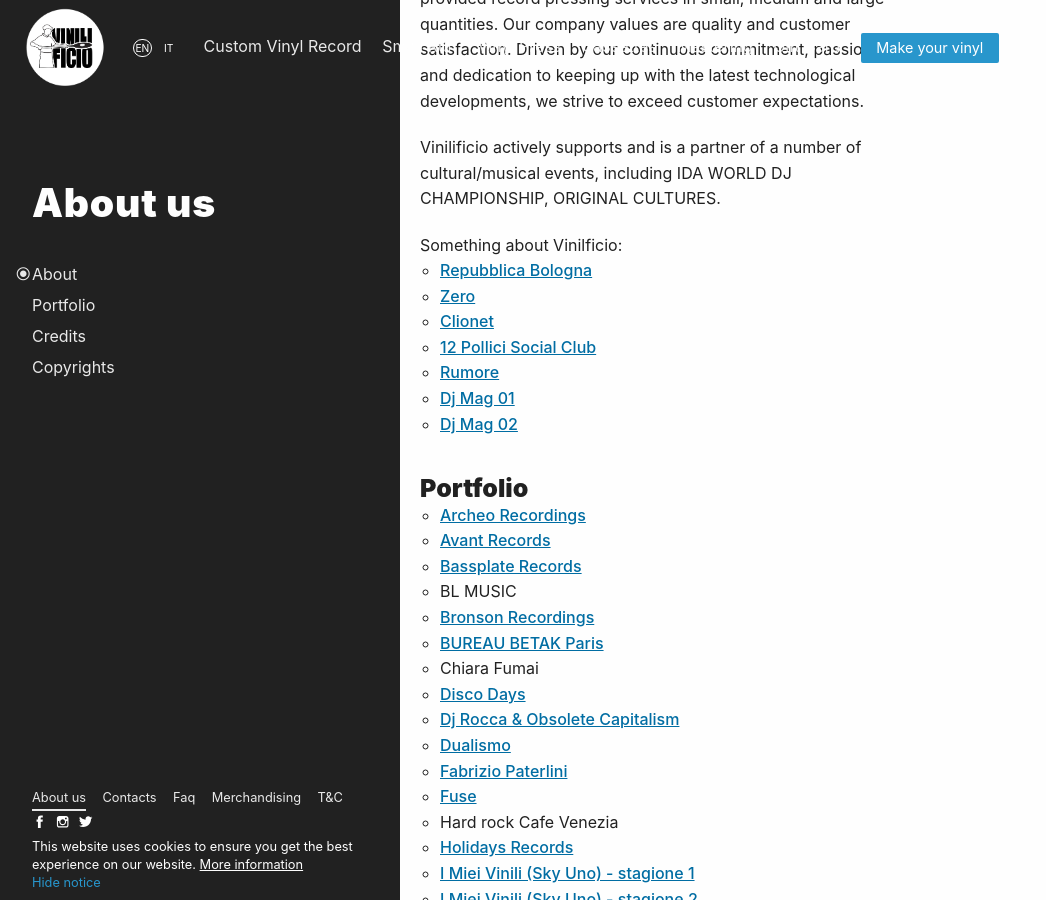
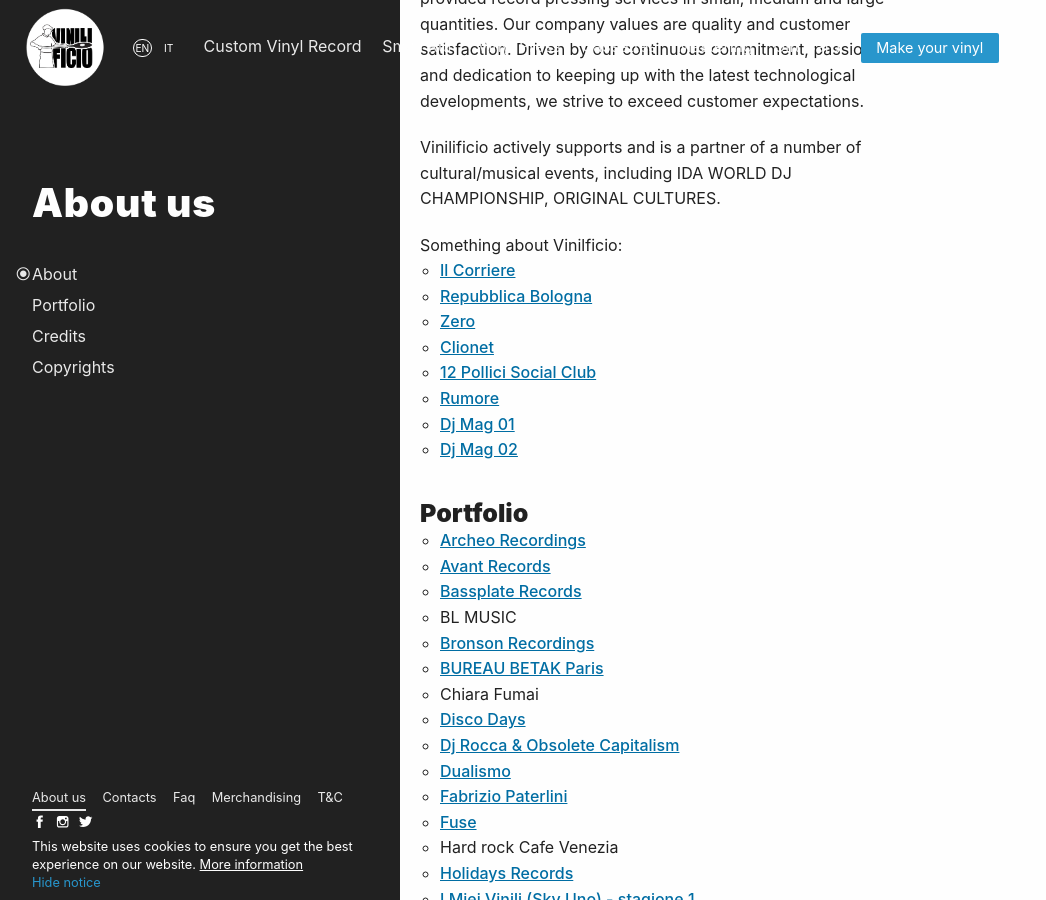
Before and after one commit to Vinilificio/vinilificio.com, a Jekyll site: the page built from en/about-us.md, in a window 1280 px wide and 900 px high, scrolled down 1067 px. Shown: the whole window, without its empty margins (0-1046 px from the left). Built offline with Jekyll 4.4.1, drawn with Linux system fonts in a browser that asks for light colours; nearby versions of some CDN libraries; comment, search, counter and statistics services are not loaded.

Commit message:
Update about-us.md

```diff
--- a/en/about-us.md
+++ b/en/about-us.md
@@ -50,6 +50,7 @@
 Vinilificio actively supports and is a partner of a number of cultural/musical events, including IDA WORLD DJ CHAMPIONSHIP, ORIGINAL CULTURES.
 
 Something about Vinilficio:
+* [Il Corriere](https://corrieredibologna.corriere.it/notizie/cultura-e-tempo-libero/23_settembre_24/bologna-cristian-adamo-l-artigiano-del-vinile-nonostante-le-difficolta-non-scomparira-mai-6e3abec2-5360-4700-a83f-0a38eecccxlk.shtml?fbclid=IwAR3Z3ufI-BrEoT6tzLO5cVv6lAleoYEi2wg4P4I81SEevfdDe2bcxDZNxKs){:target="_blank"}
 * [Repubblica Bologna](https://www.facebook.com/photo?fbid=801644478634559&set=a.466429085489435){:target="_blank"}
 * [Zero](https://zero.eu/it/persone/vinilificio-cristian-adamo/){:target="_blank"}
 * [Clionet](https://rivista.clionet.it/autore/cristian-adamo/){:target="_blank"}
```
